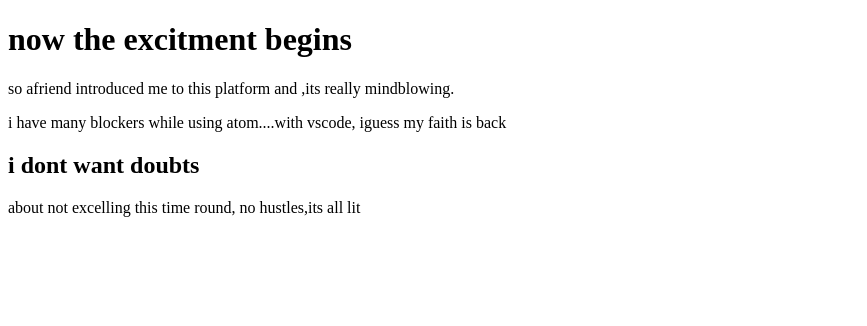
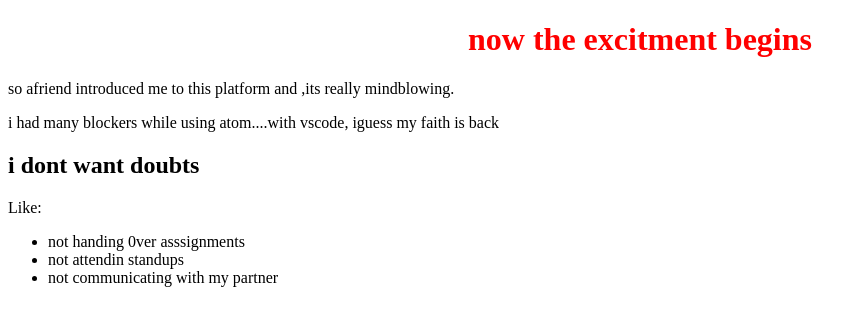
Before and after one commit to INZAMA-bot/with-vscode, a plain HTML site: page index.html in a window 1280 px wide. Shown: the whole page, without its empty margins (0-867 px from the left). Drawn offline with Linux system fonts and the light colour scheme.

Commit message:
longer text

```diff
--- a/index.html
+++ b/index.html
@@ -1,13 +1,19 @@
 <!DOCTYPE html>
 <html>
     <head>
-        <title>visualstudio code</title>
+        <title>visualcode studio</title>
+        <link rel="stylesheet"type="text/css" href="styles.css">
     </head>
     <body>
         <h1>now the excitment begins</h1>
         <p>so afriend introduced me to this platform and ,its really mindblowing.</p>
-        <p>i have many blockers while using atom....with vscode, iguess my faith is back</p>
+        <p>i had many blockers while using atom....with vscode, iguess my faith is back</p>
         <h2>i dont want doubts</h2>
-        <p>about not excelling this time round, no hustles,its all lit</p>
+        <p>Like:</p>
+        <ul>
+            <li>not handing 0ver asssignments</li>
+            <li>not attendin standups</li>
+            <li>not communicating with my partner</li>
+        </ul>
     </body>
 </html>
--- a/styles.css
+++ b/styles.css
@@ -0,0 +1,4 @@
+h1{
+    color: red;
+    text-align: center;
+}
```
